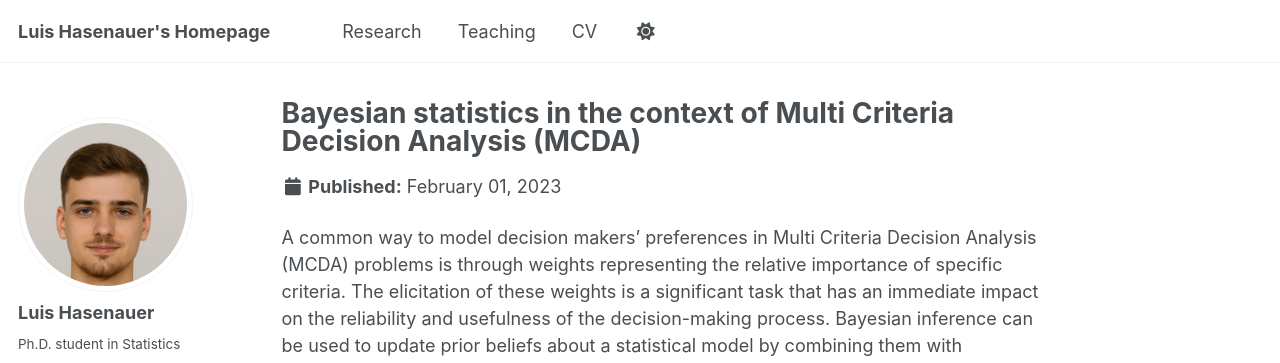
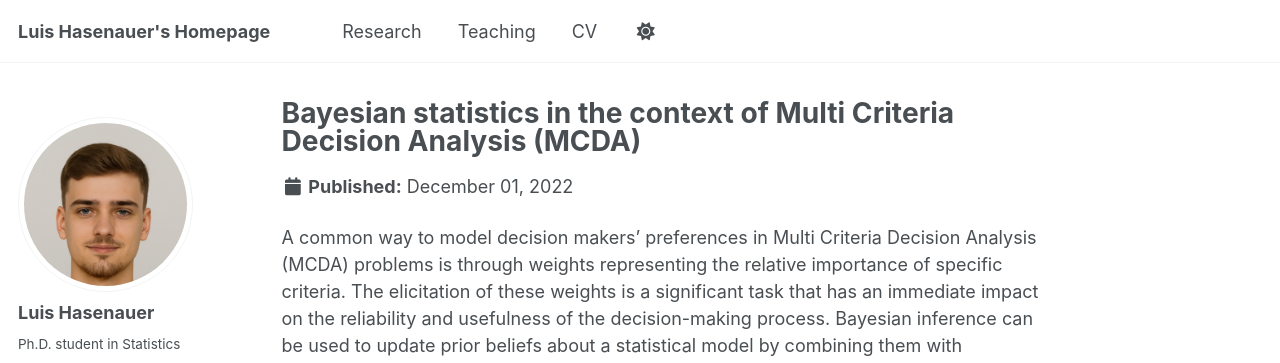
Before and after one commit to LuisHasenauer/LuisHasenauer.github.io, a Jekyll site: the page built from _publications/seminal-thesis.md, in a window 1280 px wide and 1354 px high. Shown: the top 363 px of the window. Built offline with Jekyll 4.4.1, drawn with Linux system fonts in a browser that asks for light colours; some web fonts are replaced; a script that is not in the unit is left out.

Commit message:
Update seminal-thesis.md

```diff
--- a/_publications/seminal-thesis.md
+++ b/_publications/seminal-thesis.md
@@ -4,7 +4,7 @@ collection: publications
 category: academics
 excerpt: ""
 permalink: /publication/seminal-thesis
-date: 2023-02-01
+date: 2022-12-01
 citation: Luis Hasenauer. (2023). &quot;Bayesian statistics in the context of Multi Criteria Decision Analysis (MCDA).&quot;'
 ---
 A common way to model decision makers’ preferences in Multi Criteria Decision Analysis (MCDA) problems is through weights representing the relative importance of specific criteria. The elicitation of these weights is a significant task that has an immediate impact on the reliability and usefulness of the decision-making process. Bayesian inference can be used to update prior beliefs about a statistical model by combining them with information contained in observed data. This can be used in an MCDA context to gain insight on
```
